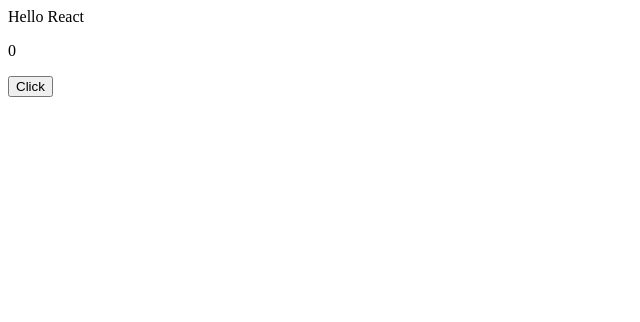
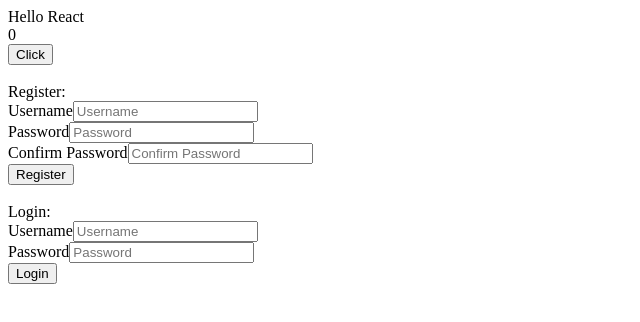
Before and after one commit to xeeija/pokeboard, a React (Create React App) app in the folder app/: page / in a window 1280 px wide. Shown: the top 322 px of the page, without its empty margins (0-640 px from the left). Built offline with nearby package versions, Linux system fonts and the light colour scheme.

Commit message:
Add basic login/register forms draft

```diff
--- a/app/src/App.tsx
+++ b/app/src/App.tsx
@@ -1,5 +1,7 @@
 import React from 'react';
 import { Counter } from './components/Counter';
+import { LoginForm } from './components/LoginForm';
+import { RegisterForm } from './components/RegisterForm';
 
 const App: React.FC = () => {
   return (
@@ -8,11 +10,20 @@
       <Counter>
         {(count, setCount) => (
           <div>
-            <p>{count}</p>
+            <div>{count}</div>
             <button onClick={() => setCount(count + 1)}>Click</button>
           </div>
         )}
+
       </Counter>
+
+      <br />
+      <div>Register:</div>
+      <RegisterForm />
+
+      <br />
+      <div>Login:</div>
+      <LoginForm />
     </div>
   );
 }
--- /dev/null
+++ b/app/src/components/LoginForm.tsx
@@ -0,0 +1,42 @@
+import React, { useState } from "react"
+
+interface Props { }
+
+export const LoginForm: React.FC<Props> = () => {
+
+  const [username, setUsername] = useState("")
+  const [password, setPassword] = useState("")
+
+  const handleSubmit: React.MouseEventHandler<HTMLButtonElement> = (e) => {
+    e.preventDefault()
+    // Login at server
+
+  }
+
+  return (
+    <form>
+      <div>
+        <label htmlFor="username">Username</label>
+        <input
+          id="username"
+          name="username"
+          placeholder="Username"
+          value={username} required
+          onChange={(e) => setUsername(e.target.value)} />
+      </div>
+
+      <div>
+        <label htmlFor="password">Password</label>
+        <input
+          id="password"
+          type="password"
+          name="password"
+          placeholder="Password"
+          value={password} required
+          onChange={(e) => setPassword(e.target.value)} />
+      </div>
+
+      <button id="buttonSubmit" type="submit" onClick={handleSubmit} >Login</button>
+    </form>
+  )
+}
--- /dev/null
+++ b/app/src/components/RegisterForm.tsx
@@ -0,0 +1,74 @@
+import React, { useState } from "react"
+
+interface Props { }
+
+interface Credentials {
+  username: string,
+  password: string,
+  confirmPassword?: string
+}
+
+export const RegisterForm: React.FC<Props> = () => {
+
+  const [{ username, password, confirmPassword }, setCredentials] = useState<Credentials>({ username: "", password: "" })
+
+  const handleInput: React.ChangeEventHandler<HTMLInputElement> = (e) => {
+
+    /* sets the right property in the state object
+        ...cred         -> destructuring with ...
+        [e.target.name] -> dynamic property name with [] */
+    setCredentials(cred => ({ ...cred, [e.target.name]: e.target.value }))
+  }
+
+  const handleSubmit: React.MouseEventHandler<HTMLButtonElement> = (e) => {
+    e.preventDefault()
+
+    if (password !== confirmPassword) { console.error("Passwords dont match"); return }
+
+    // TODO: Send to server
+    console.log("Registering ...")
+
+  }
+
+  return (
+    <form>
+      <div>
+        <label htmlFor="username" >Username</label>
+        <input
+          id="username"
+          name="username"
+          placeholder="Username"
+          value={username} required
+          onChange={handleInput} />
+      </div>
+
+      <div>
+        <label htmlFor="password" >Password</label>
+        <input
+          id="password"
+          type="password"
+          name="password"
+          placeholder="Password"
+          value={password} required
+          onChange={handleInput} />
+      </div>
+
+      <div>
+        <label htmlFor="confirmPassword" >Confirm Password</label>
+        <input
+          id="confirmPassword"
+          type="password"
+          name="confirmPassword" required
+          placeholder="Confirm Password"
+          pattern={password}
+          onChange={(e) => {
+            // Set custom error mesesage, instead of default "pattern mismatch" message
+            e.target.setCustomValidity(e.target.validity.patternMismatch ? "Passwords must match" : "")
+            handleInput(e)
+          }} />
+      </div>
+
+      <button id="buttonSubmit" type="submit" onClick={handleSubmit} >Register</button>
+    </form>
+  )
+}
```
